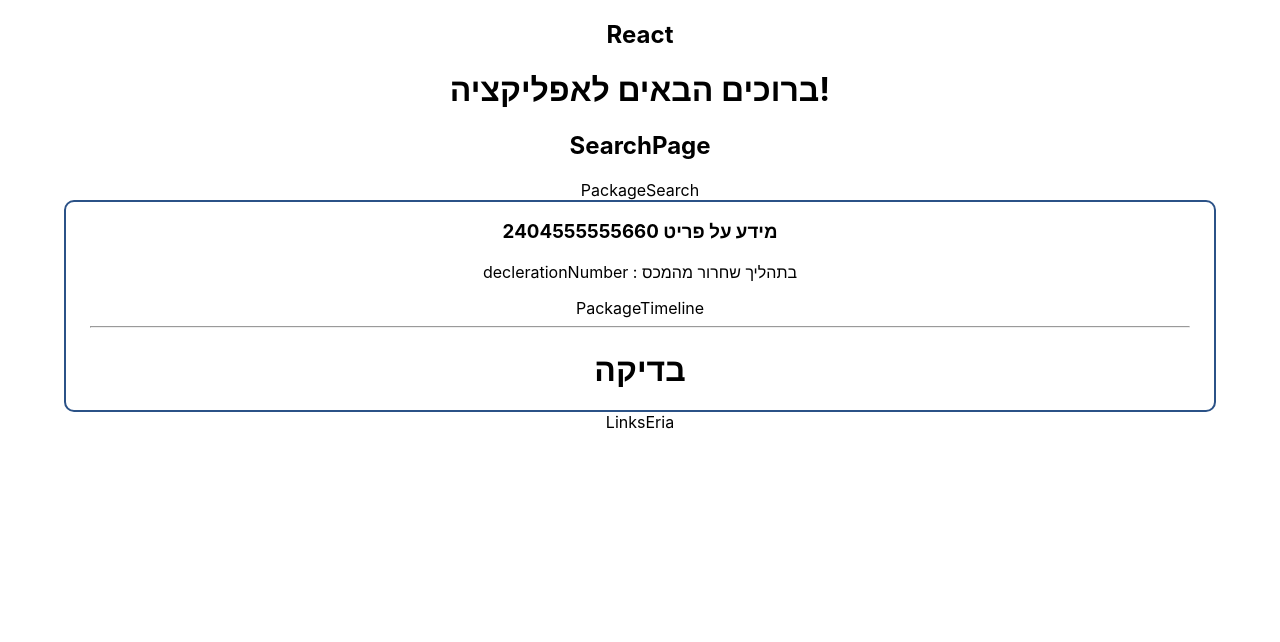
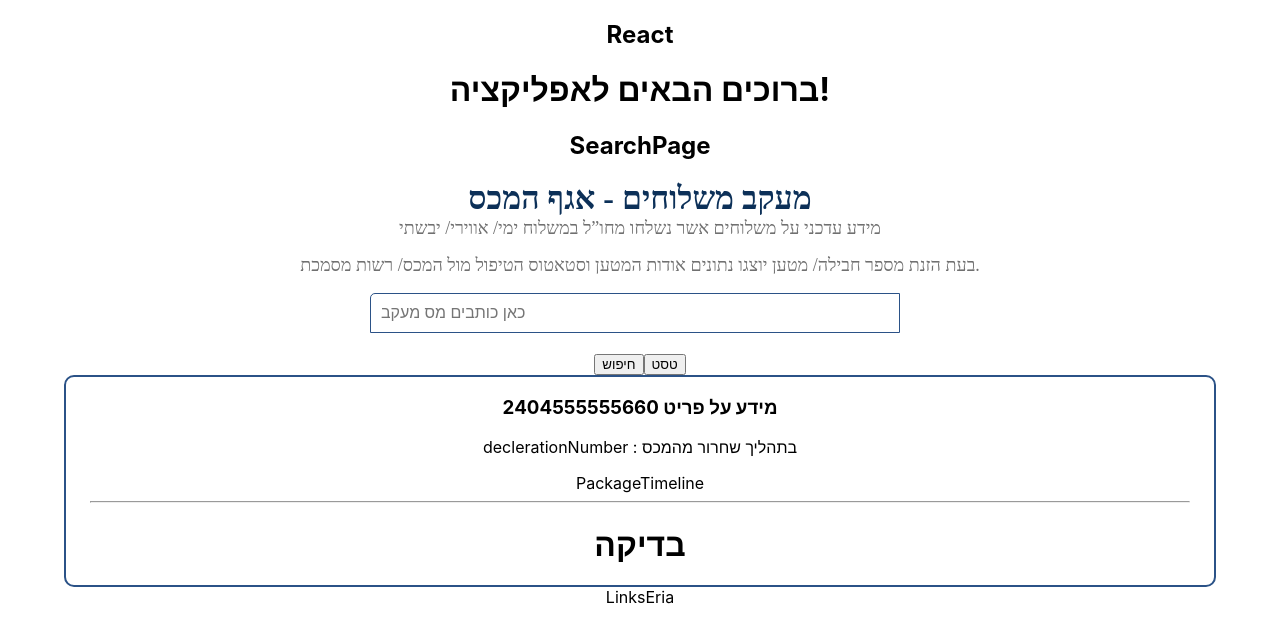
Before and after one commit to TamiChasi/create-react-app, a React (Create React App) app: page /search in a window 1280 px wide. Shown: the top 642 px of the page. Built offline with nearby package versions, Linux system fonts and the light colour scheme.

Commit message:
commit for git pull

```diff
--- a/src/components/packageSearch.jsx
+++ /dev/null
@@ -1,7 +0,0 @@
-import React from 'react'
-
-export default function PackageSearch() {
-  return (
-    <div>PackageSearch</div>
-  )
-}
--- /dev/null
+++ b/src/components/packageSearch/packageSearch.css
@@ -0,0 +1,102 @@
+#deliveryTrackingHeader {
+  font-family: Rubik;
+  font-size: 32px;
+  font-weight: 700;
+  line-height: 37.92px;
+  text-align: center;
+  color: #0c3058;
+}
+
+#SubheadingShipmentTracking {
+  font-family: Rubik;
+  font-size: 18px;
+  font-weight: 500;
+  line-height: 21.6px;
+  text-align: center;
+  color: #707070;
+  margin-bottom: 16px; /* מרווח תחתון בין כותרות */
+}
+
+
+
+.input-container {
+  display: flex; /* יישום שיטת פלקסבוקס לאינפוט ולכפתור */
+  align-items: center; /* מרכז את האלמנטים אנכית */
+  margin-bottom: 20px; /* מרווח תחתון */
+}
+
+.input-field {
+  flex: 1; /* כדי למלא את השטח עם הכפתור בצורה תקנית  */
+  padding: 10px;
+  font-size: 16px;
+  box-sizing: border-box;
+  margin-right: 10px; /* מרווח מימין בין האינפוט לכפתור */
+}
+
+.search-button {
+  padding: 12px 24px;
+  border: none;
+  border-radius: 4px;
+  background-color: #007bff;
+  color: white;
+  font-size: 14px;
+  cursor: pointer;
+  transition: background-color 0.3s ease; /* אנימציה לצבע הרקע */
+  margin-right: 10px; /* מרווח מימין */
+  align-self: flex-start; /* מיקוד הכפתור לצד שמאל של הקונטיינר */
+}
+
+.search-button:hover {
+  background-color: #0056b3;
+}
+
+.form-container {
+  display: flex;
+  align-items: center;
+  justify-content: center;
+}
+
+.label {
+  position: absolute;
+  top: -20px;
+  left: 0;
+  font-size: 12px;
+  color: #555;
+  opacity: 0; /* בהתחלה לא מוצג */
+  transition: opacity 0.2s ease-in-out; /* אנימציה למראה והסתרה */
+}
+
+.input-field {
+  width: 530px;
+  height: 40px;
+  top: 476px;
+  left: 533px;
+  gap: 0px;
+  border-radius: 5px 0px 0px 0px;
+  border: 1px 0px 0px 0px;
+  opacity: 0px;
+  background: #FFFFFF;
+  border: 1px solid #2B5287
+}
+
+.input-field.not-empty + .label {
+  opacity: 1; /* מוצג כאשר יש טקסט בשדה */
+}
+
+.search-button {
+  width: 138px;
+  height: 40px;
+  top: 476px;
+  left: 377px;
+  gap: 0px;
+  border-radius: 6px 0px 0px 0px;
+  opacity: 0px;
+
+}
+
+
+
+
+.search-button:hover {
+  background-color: #0056b3;
+}
--- /dev/null
+++ b/src/components/packageSearch/packageSearch.jsx
@@ -0,0 +1,91 @@
+import React, { useState } from 'react';
+import { useTranslation } from 'react-i18next';
+import './packageSearch.css';
+import mockData from '../../data/mockData.json'; // ודא שהנתיב נכון
+
+export default function PackageSearch() {
+  const { t } = useTranslation();
+  const [packageNumber, setPackageNumber] = useState('');
+  const [searchResult, setSearchResult] = useState(null);
+  const [error, setError] = useState(null);
+
+
+  const search = () => {
+
+
+
+
+  }
+
+  const handleInputChange = (e) => {
+    setPackageNumber(e.target.value);
+  };
+
+  const handleSubmit = (e) => {
+    e.preventDefault();
+    console.log('חיפוש');
+
+    try {
+      const result = mockData.find(item => item.packageNumber === packageNumber);
+
+      if (result) {
+        setSearchResult(result);
+        console.log(result);
+        setError(null);
+      } else {
+        setSearchResult(null);
+        setError('מספר מעקב לא נמצא');
+      }
+    } catch (error) {
+      console.error('שגיאה בחיפוש:', error);
+      setSearchResult(null);
+      setError('שגיאה בחיפוש');
+    }
+  };
+
+  return (
+    <>
+      <div id="deliveryTrackingHeader">
+        {t("shippingTrackingTitle")}
+      </div>
+
+      <div id="SubheadingShipmentTracking">
+        {t("SubheadingShipmentTracking")}
+      </div>
+
+      <div id="SubheadingShipmentTracking">
+        {t("highlightedSubheadingShipmentTracking")}
+      </div>
+
+
+
+
+      <form onSubmit={handleSubmit} className="form-container">
+        <div className="input-container">
+          <input
+            type="text"
+            value={packageNumber}
+            onChange={handleInputChange}
+            placeholder="כאן כותבים מס מעקב"
+            className={`input-field ${packageNumber ? 'not-empty' : ''}`}
+          />
+          <label className={`label ${packageNumber ? 'not-empty' : ''}`}>מספר מעקב</label>
+        </div>
+
+      </form>
+      <button type="submit">חיפוש</button>
+
+      <button onClick= {search}>טסט</button>
+
+      {searchResult && (
+        <div className="search-result">
+          <h3>תוצאת החיפוש:</h3>
+          <p>{searchResult.packageNumber}</p>
+          <p>{searchResult.status}</p>
+        </div>
+      )}
+
+      {error && <div className="error">{error}</div>}
+    </>
+  );
+}
--- a/src/i18n/locales/en/translation.json
+++ b/src/i18n/locales/en/translation.json
@@ -2,5 +2,9 @@
     "welcome": "Welcome to my app!",
     "test" : "this is test",
 
-    "packageDetailsTilte": "Information for package num. "
+    "packageDetailsTilte": "Information for package num. ",
+
+    "shippingTrackingTitle": "Shipment tracking - Customs Department",
+
+    "shipmentTrackingSecondaryTitle":"Current information on shipments sent from abroad by sea/air/land delivery"
 }
--- a/src/i18n/locales/he/translation.json
+++ b/src/i18n/locales/he/translation.json
@@ -2,6 +2,15 @@
     "welcome": "ברוכים הבאים לאפליקציה!",
     "test" : "בדיקה",
 
-    "packageDetailsTilte": "מידע על פריט "
+    "packageDetailsTilte": "מידע על פריט ",
+
+     "shippingTrackingTitle": "מעקב משלוחים - אגף המכס",
+
+     "SubheadingShipmentTracking": "מידע עדכני על משלוחים אשר נשלחו מחו”ל במשלוח ימי/ אווירי/ יבשתי",
+
+    "highlightedSubheadingShipmentTracking":"בעת הזנת מספר חבילה/ מטען יוצגו נתונים אודות המטען וסטאטוס הטיפול מול המכס/ רשות מסמכת."
+
+
+
 
 }
--- a/src/pages/searchPage.jsx
+++ b/src/pages/searchPage.jsx
@@ -1,5 +1,5 @@
 import React, { useState } from 'react'
-import PackageSearch from '../components/packageSearch'
+import PackageSearch from '../components/packageSearch/packageSearch'
 import PackageInfo from '../components/packageInfo/packageInfo'
 import { packageContext } from '../context/packageContext'
 
```
